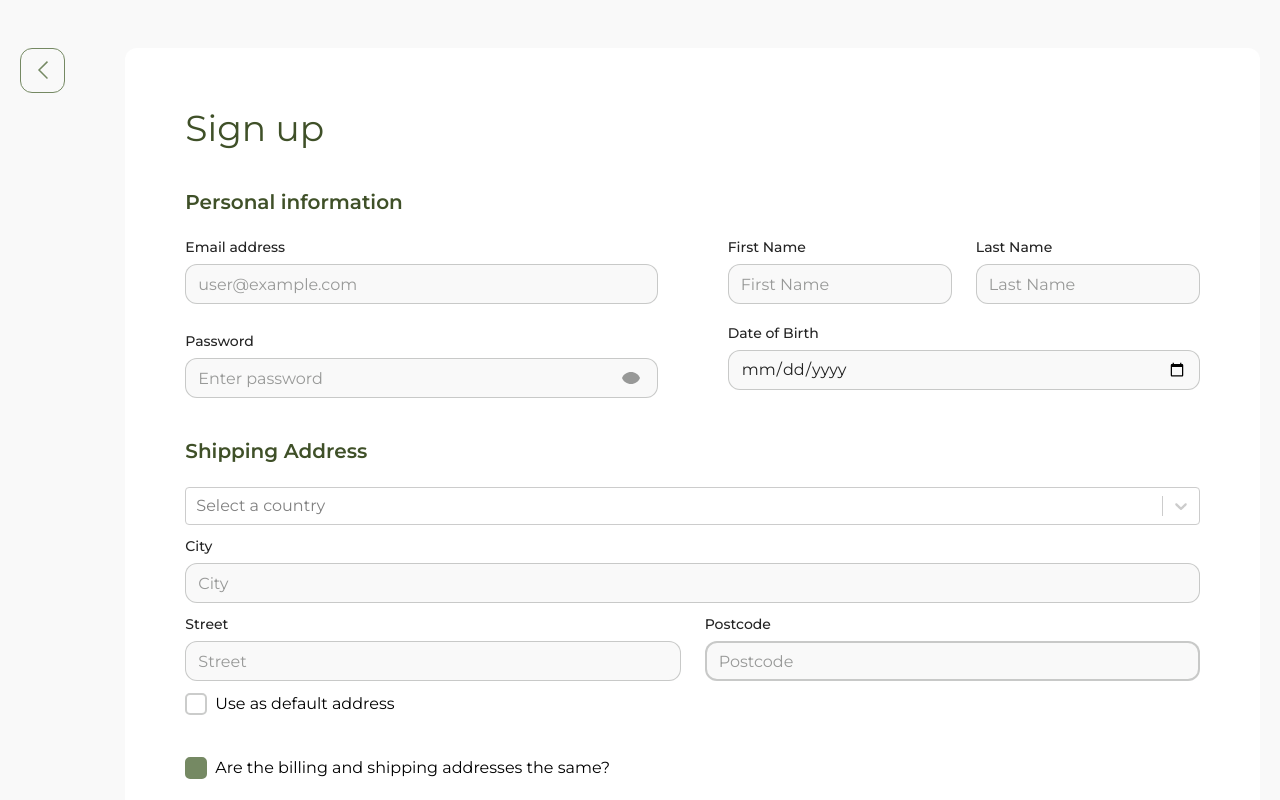
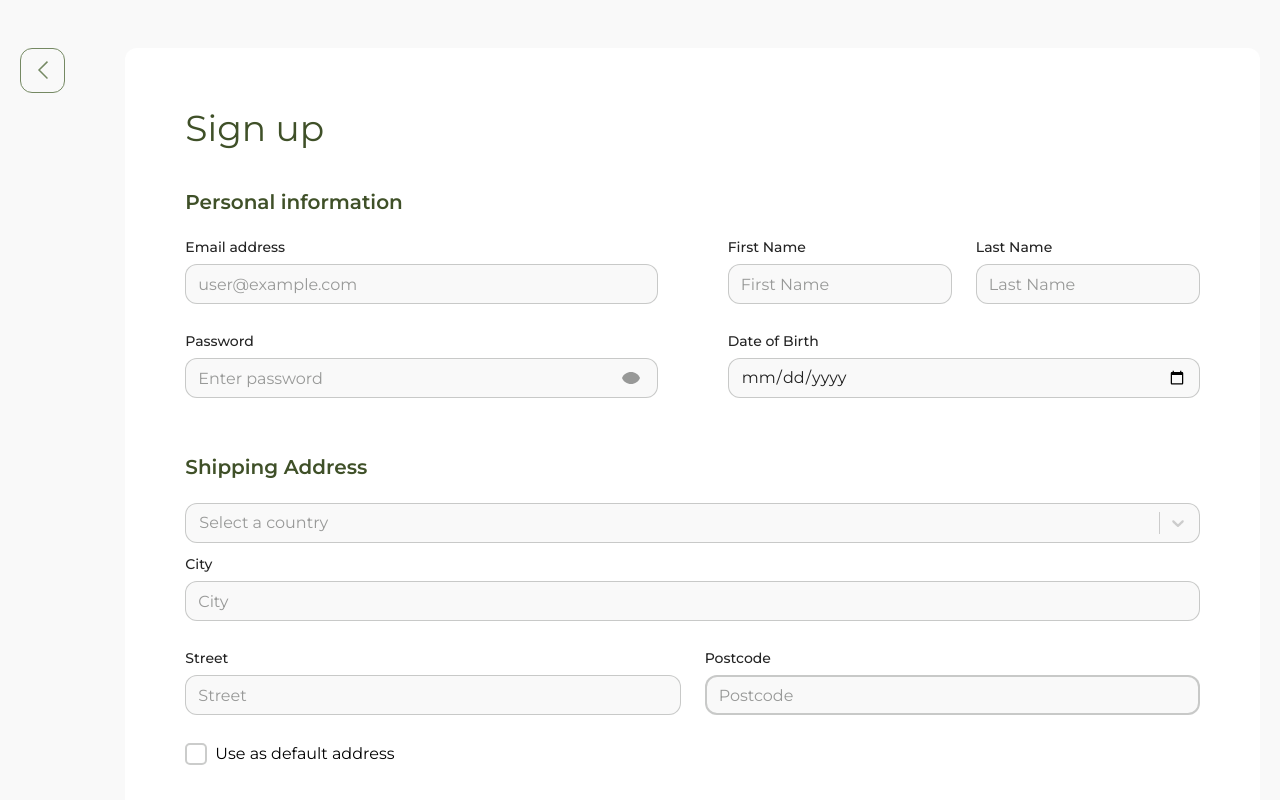
Before and after one commit to D4n1el13and37/e-commerce-app, a React (Vite) app: page /register in a window 1280 px wide. Shown: the top 800 px of the page. Built offline with nearby package versions, Linux system fonts and the light colour scheme; no server answers.

Commit message:
refactor: update style for elements form

```diff
--- /dev/null
+++ b/src/pages/Register/Component/AddressForm/CountrySelect.scss
@@ -0,0 +1,50 @@
+/* stylelint-disable declaration-no-important */
+// Here we need important because because we change the styles of the element from the library and it has inline styles. to change them I use important.
+
+.react-select__control {
+  border: 1px solid rgba(152, 153, 152, 0.5) !important;
+  border-radius: 12px !important;
+  padding: 0 3px !important;
+  height: 40px !important;
+  box-shadow: none !important;
+  background-color: var(--light-color) !important;
+
+  @media (any-hover: hover) {
+    &:hover {
+      border-color: var(--accent-color) !important;
+    }
+  }
+
+  &:focus {
+    border-color: var(--accent-color) !important;
+    box-shadow: 0 0 0 0 var(--accent-color) !important;
+  }
+}
+
+.react-select__placeholder {
+  color: var(--grey-color, #989998) !important;
+}
+
+.react-select__single-value {
+  color: var(--text-color, #242424) !important;
+}
+
+.react-select__menu {
+  border-radius: 12px !important;
+  box-shadow: 0 0 0 1px rgba(152, 153, 152, 0.5) !important;
+}
+
+.react-select__option {
+  color: var(--text-color, #242424) !important;
+  background-color: #fff !important;
+
+  @media (any-hover: hover) {
+    &:hover {
+      background-color: var(--light-color) !important;
+    }
+  }
+
+  &:focus {
+    background-color: var(--light-color) !important;
+  }
+}
--- a/src/pages/Register/Component/AddressForm/CountrySelect.tsx
+++ b/src/pages/Register/Component/AddressForm/CountrySelect.tsx
@@ -2,6 +2,8 @@ import { Control, Controller, FieldValues } from 'react-hook-form';
 import { SingleValue } from 'react-select';
 
 import AsyncSelect from 'react-select/async';
+
+import './CountrySelect.scss';
 
 export interface CountryOption {
   name: string;
@@ -77,7 +79,7 @@ export function CountrySelect({
             setSelectedCountry(option);
             field.onChange(option ? option.value : '');
           }}
-          // styles={selectStyles}
+          classNamePrefix="react-select"
         />
       )}
     />
--- a/src/pages/Register/Component/BillingAddress.tsx
+++ b/src/pages/Register/Component/BillingAddress.tsx
@@ -6,7 +6,7 @@ import Checkbox from '../../../components/ui/checkbox/Checkbox';
 import Input from '../../../components/ui/input/Input';
 import { CountrySelect, CountryOption } from './AddressForm/CountrySelect';
 
-import classesRegister from './Rigister.module.scss';
+import classes from './Rigister.module.scss';
 
 export default function BillingAddress() {
   const {
@@ -23,9 +23,9 @@ export default function BillingAddress() {
 
   return (
     <div>
-      <h3 className={`${classesRegister.form__subtitle}`}>Billing Address</h3>
-      <div className={`${classesRegister.address}`}>
-        <div className={`${classesRegister.address__information}`}>
+      <h3 className={`${classes.form__subtitle}`}>Billing Address</h3>
+      <div className={`${classes.address}`}>
+        <div className={`${classes.address__information}`}>
           <div>
             <CountrySelect
               control={control}
@@ -33,14 +33,15 @@ export default function BillingAddress() {
               setSelectedCountry={setSelectedCountry}
               value={selectedCountry}
             />
-            {errors.countryBilling?.message && (
+            <div className={`${classes.error_container}`}>
+              {errors.countryBilling && (
                 <span className="error">
-                {errors.countryBilling?.message as string}
+                  {errors.countryBilling.message as string}
                 </span>
               )}
             </div>
-
-          <div>
+          </div>
+          <div className={`${classes.input_container}`}>
             <Input
               id="cityBilling"
               label="City"
@@ -59,15 +60,18 @@ export default function BillingAddress() {
                 },
               })}
             />
+
+            <div className={`${classes.error_container}`}>
               {errors.cityBilling && (
                 <span className="error">
                   {errors.cityBilling.message as string}
                 </span>
               )}
             </div>
+          </div>
 
-          <div className={`${classesRegister.address__code}`}>
-            <div>
+          <div className={`${classes.address__code}`}>
+            <div className={`${classes.input_container}`}>
               <Input
                 id={`streetBilling`}
                 label="Street"
@@ -82,13 +86,16 @@ export default function BillingAddress() {
                   required: 'Street must have at least 1 character',
                 })}
               />
+
+              <div className={`${classes.error_container}`}>
                 {errors.streetBilling && (
                   <span className="error">
                     {errors.streetBilling.message as string}
                   </span>
                 )}
               </div>
-            <div>
+            </div>
+            <div className={`${classes.input_container}`}>
               <Input
                 id="postcodeBilling"
                 label="Postcode"
@@ -110,6 +117,8 @@ export default function BillingAddress() {
                   },
                 })}
               />
+
+              <div className={`${classes.error_container}`}>
                 {errors.postcodeBilling && (
                   <span className="error">
                     {errors.postcodeBilling.message as string}
@@ -118,9 +127,10 @@ export default function BillingAddress() {
               </div>
             </div>
           </div>
+        </div>
 
         <Checkbox
-          label="Use as default billing address"
+          label="Use as default address"
           {...register('defaultBillingAddress')}
           checked={defaultBillingAddress}
         />
--- a/src/pages/Register/Component/PersonalInfo.tsx
+++ b/src/pages/Register/Component/PersonalInfo.tsx
@@ -25,16 +25,22 @@ export default function PersonalInfo() {
               )}
             </div>
           </div>
-          <div>
+          <div className={`${classes.input_container}`}>
             <PasswordInput />
+            <div className={`${classes.error_container}`}>
               {errors.password && (
-              <span className="error">{errors.password.message as string}</span>
+                <span className="error">
+                  {errors.password.message as string}
+                </span>
               )}
+            </div>
           </div>
         </div>
         <div className={`${classes.profile}`}>
           <div className={`${classes.profile__person}`}>
-            <div className={`${classes.profile__name}`}>
+            <div
+              className={`${classes.profile__name} ${classes.input_container}`}
+            >
               <Input
                 id="firstName"
                 autoComplete="firstName"
@@ -61,13 +67,17 @@ export default function PersonalInfo() {
                   },
                 })}
               />
+              <div className={`${classes.error_container}`}>
                 {errors.firstName && (
-                <div className="error">
+                  <span className="error">
                     {errors.firstName.message as string}
-                </div>
+                  </span>
                 )}
               </div>
-            <div className={`${classes.profile__lastName}`}>
+            </div>
+            <div
+              className={`${classes.profile__lastName} ${classes.input_container}`}
+            >
               <Input
                 id="lastName"
                 label="Last Name"
@@ -93,6 +103,8 @@ export default function PersonalInfo() {
                   },
                 })}
               />
+
+              <div className={`${classes.error_container} `}>
                 {errors.lastName && (
                   <span className="error">
                     {errors.lastName.message as string}
@@ -100,7 +112,8 @@ export default function PersonalInfo() {
                 )}
               </div>
             </div>
-          <div>
+          </div>
+          <div className={`${classes.input_container}`}>
             <Input
               id="dateBirth"
               label="Date of Birth"
@@ -133,6 +146,8 @@ export default function PersonalInfo() {
                 },
               })}
             />
+
+            <div className={`${classes.error_container}`}>
               {errors.dateBirth && (
                 <span className="error">
                   {errors.dateBirth.message as string}
@@ -142,5 +157,6 @@ export default function PersonalInfo() {
           </div>
         </div>
       </div>
+    </div>
   );
 }
--- a/src/pages/Register/Component/ShippingAddress.tsx
+++ b/src/pages/Register/Component/ShippingAddress.tsx
@@ -6,7 +6,7 @@ import Checkbox from '../../../components/ui/checkbox/Checkbox';
 import Input from '../../../components/ui/input/Input';
 import { CountrySelect, CountryOption } from './AddressForm/CountrySelect';
 
-import classesRegister from './Rigister.module.scss';
+import classes from './Rigister.module.scss';
 
 export default function ShippingAddress() {
   const {
@@ -23,9 +23,9 @@ export default function ShippingAddress() {
 
   return (
     <div>
-      <h3 className={`${classesRegister.form__subtitle}`}>Shipping Address</h3>
-      <div className={`${classesRegister.address}`}>
-        <div className={`${classesRegister.address__information}`}>
+      <h3 className={`${classes.form__subtitle}`}>Shipping Address</h3>
+      <div className={`${classes.address}`}>
+        <div className={`${classes.address__information}`}>
           <div>
             <CountrySelect
               control={control}
@@ -33,13 +33,15 @@ export default function ShippingAddress() {
               setSelectedCountry={setSelectedCountry}
               value={selectedCountry}
             />
-            {errors.countryShipping?.message && (
+            <div className={`${classes.error_container}`}>
+              {errors.countryShipping && (
                 <span className="error">
-                {errors.countryShipping?.message as string}
+                  {errors.countryShipping.message as string}
                 </span>
               )}
             </div>
-          <div>
+          </div>
+          <div className={`${classes.input_container}`}>
             <Input
               id="cityShipping"
               label="City"
@@ -58,15 +60,18 @@ export default function ShippingAddress() {
                 },
               })}
             />
+
+            <div className={`${classes.error_container}`}>
               {errors.cityShipping && (
                 <span className="error">
                   {errors.cityShipping.message as string}
                 </span>
               )}
             </div>
+          </div>
 
-          <div className={`${classesRegister.address__code}`}>
-            <div>
+          <div className={`${classes.address__code}`}>
+            <div className={`${classes.input_container}`}>
               <Input
                 id={`streetShipping`}
                 label="Street"
@@ -81,13 +86,16 @@ export default function ShippingAddress() {
                   required: 'Street must have at least 1 character',
                 })}
               />
+
+              <div className={`${classes.error_container}`}>
                 {errors.streetShipping && (
                   <span className="error">
                     {errors.streetShipping.message as string}
                   </span>
                 )}
               </div>
-            <div>
+            </div>
+            <div className={`${classes.input_container}`}>
               <Input
                 id="postcodeShipping"
                 label="Postcode"
@@ -102,22 +110,21 @@ export default function ShippingAddress() {
                 {...register('postcodeShipping', {
                   required: 'Postcode is required',
                   validate: (value) => {
-                    if (
-                      selectedCountry &&
-                      !selectedCountry.regex.test(value) &&
-                      value.length !== selectedCountry.lengthPostalcode
-                    ) {
-                      return 'Invalid postcode for this country';
+                    if (selectedCountry && !selectedCountry.regex.test(value)) {
+                      return `Invalid postcode format for ${selectedCountry.name}`;
                     }
                     return true;
                   },
                 })}
               />
+
+              <div className={`${classes.error_container}`}>
                 {errors.postcodeShipping && (
                   <span className="error">
                     {errors.postcodeShipping.message as string}
                   </span>
                 )}
+              </div>
             </div>
           </div>
         </div>
```
Also changed, not shown: src/pages/Register/Component/AddressForm/CountrySelect.module.scss (deleted, +0 -33 lines). Lines whose indentation alone changed are shown as unchanged.
